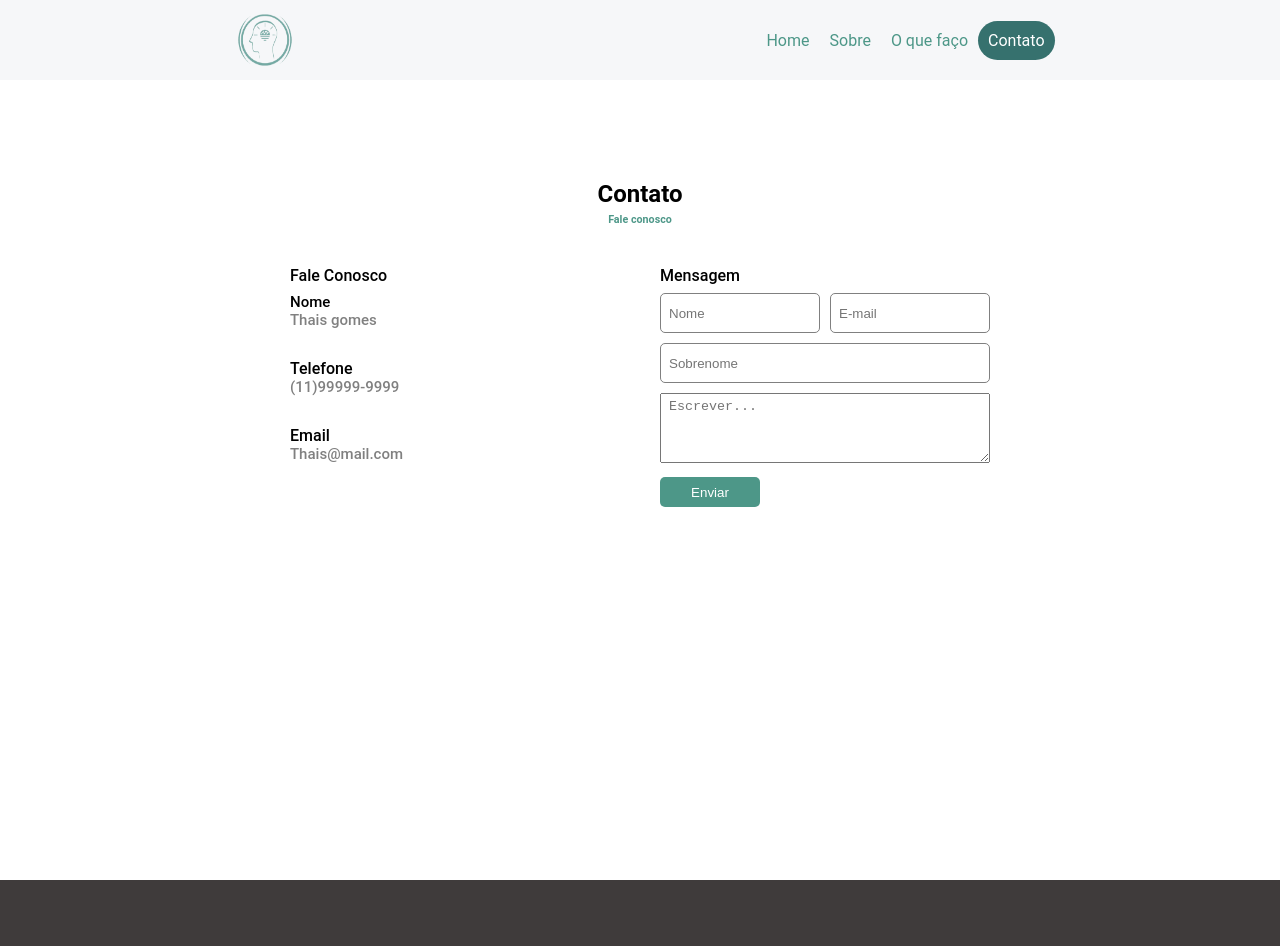
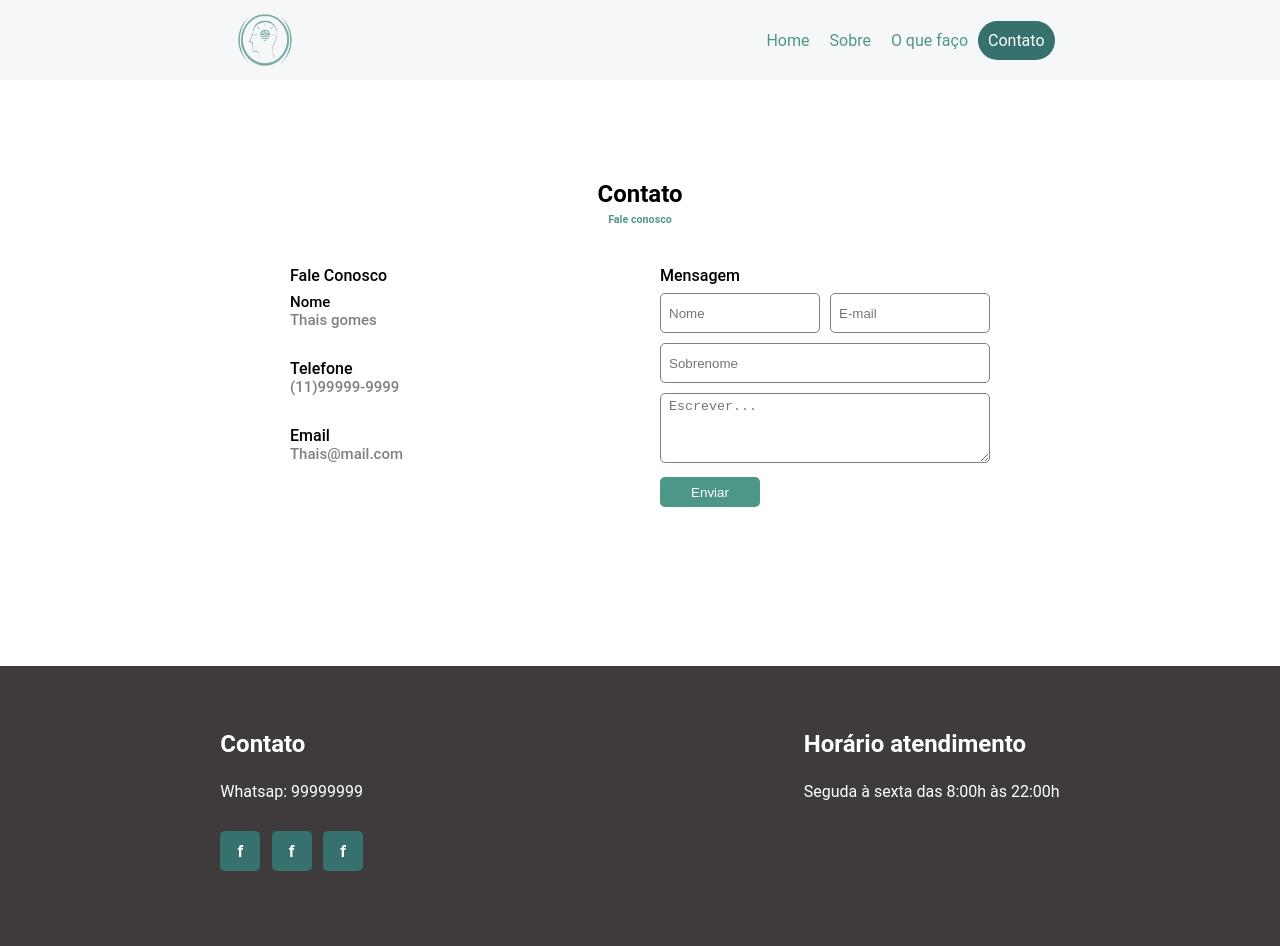
Before and after one commit to marcosrib/site-nextjs, a Next.js app: page /contato in a window 1280 px wide. Shown: the top 946 px of the page. Built offline with nearby package versions, Linux system fonts and the light colour scheme.

Commit message:
fix- ajustado scroll and tamnho pagina contato

```diff
--- a/src/components/Footer/Footer.module.css
+++ b/src/components/Footer/Footer.module.css
@@ -4,8 +4,8 @@
     height: 300px;
     bottom: 0;
     left: 0;
-    position:inherit;
-    z-index: auto;
+    position:relative;
+    z-index: 999;
     margin: 0;
 }
 
--- a/src/components/Header/index.tsx
+++ b/src/components/Header/index.tsx
@@ -15,13 +15,16 @@ const Header: React.FC = () => {
   }
 
   const closeMenu = () => {
-    setToggle(!toggle);
+    setToggle(false);
   }
   useEffect(() => {
     if(toggle) {
       document.body.style.overflow = "hidden"
+      console.log("aqui 1");
+
     } else {
       document.body.style.overflow = "auto"
+      console.log("aqui 2");
     }
   },[toggle])
 
--- a/src/pages/contato/Contato.module.css
+++ b/src/pages/contato/Contato.module.css
@@ -2,7 +2,7 @@
     width: 700px;
     margin-left: auto;
     margin-right: auto;
-    height: 100vh;
+    height: cal(100vh - 80px);
     padding-top: 100px;
 }
 
@@ -102,6 +102,9 @@
     padding: 5px  0 0 8px;
     height: 70px;
     width: 100%;
+    border-radius: 5px;
+    padding-left: 8px;
+    border: 1px solid var(--color-grey-primary);
 }
 .button {
     padding-top: 10px;
--- a/src/pages/contato/index.tsx
+++ b/src/pages/contato/index.tsx
@@ -23,7 +23,7 @@ function Contato() {
         </div>
         <div className={styles.formMessage}>
           <div className={styles.titleMessage}>Mensagem</div>
-          <form>
+          <form className={styles.form}>
             <div className={styles.groupFields}>
               <div className={`${styles.field} ${styles.name}`}>
                 <input type="text" placeholder="Nome"/>
```
